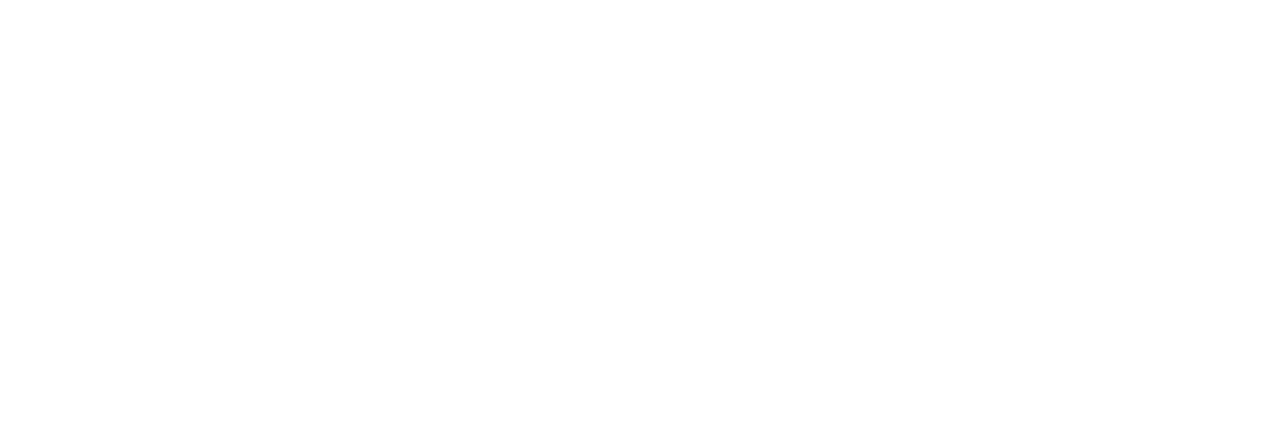
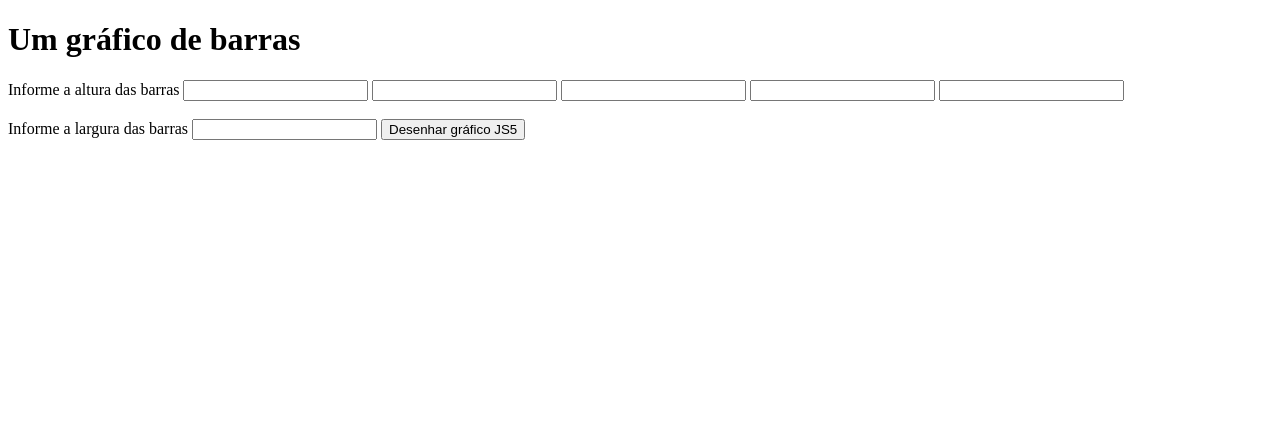
Before and after one commit to pamelaotero/progweb2024, a plain HTML site: page JS5/JS5.html in a window 1280 px wide. Drawn offline with nearby package versions, Linux system fonts and the light colour scheme.

Commit message:
feat: add js5 in list

```diff
--- a/JS5/JS5.html
+++ b/JS5/JS5.html
@@ -3,9 +3,69 @@
 <head>
   <meta charset="UTF-8">
   <meta name="viewport" content="width=device-width, initial-scale=1.0">
-  <title>JS5 - Exercício</title>
+  <title>JS5 - Exercício do gráfico</title>
+  <script src="https://cdnjs.cloudflare.com/ajax/libs/Chart.js/2.9.4/Chart.js"></script>
 </head>
 <body>
+  <h1>Um gráfico de barras</h1>
+  <Form id="myFormBar" onsubmit="renderGraph(event)">
+    <label>Informe a altura das barras</label>
+    <input name="alt1" type="number" />
+    <input name="alt2" type="number" />
+    <input name="alt3" type="number" />
+    <input name="alt4" type="number" />
+    <input name="alt5" type="number" />
 
+    <br/><br/>
+
+    <label>Informe a largura das barras</label>
+    <input name="widthBar" type="number" />
+    <button>Desenhar gráfico JS5</button>
+  </Form>
+
+  <section>
+    <canvas id="myChart" style="width:100%;max-width:600px"></canvas>
+  </section>
+
+  <script>
+
+    function getInputByHeight(id) {
+      return document.forms["myFormBar"][id].value
+    }
+
+    function renderGraph() {
+      event.preventDefault();
+
+      const alt1 = getInputByHeight("alt1")
+      const alt2 = getInputByHeight("alt2")
+      const alt3 = getInputByHeight("alt3")
+      const alt4 = getInputByHeight("alt4")
+      const alt5 = getInputByHeight("alt5");
+      const widthBar = getInputByHeight("widthBar");
+
+      yValues = ["alt1", "alt2", "alt3", "alt4", "alt5"]
+      const yList = [alt1, alt2, alt3, alt4, alt5];
+      const barColors = ["red", "green", "blue", "orange", "brown"];
+
+      new Chart("myChart", {
+        type: "bar",
+        data: {
+          labels: yValues,
+          datasets: [{
+            backgroundColor: barColors,
+            data: yList,
+            barThickness: widthBar ? parseInt(widthBar) : undefined
+          }]
+        },
+        options: {
+          legend: {display: false},
+          title: {
+            display: true,
+            text: "Gráfico de Barras exercício JS5"
+          }
+        }
+      });
+    }
+  </script>
 </body>
 </html>
```
